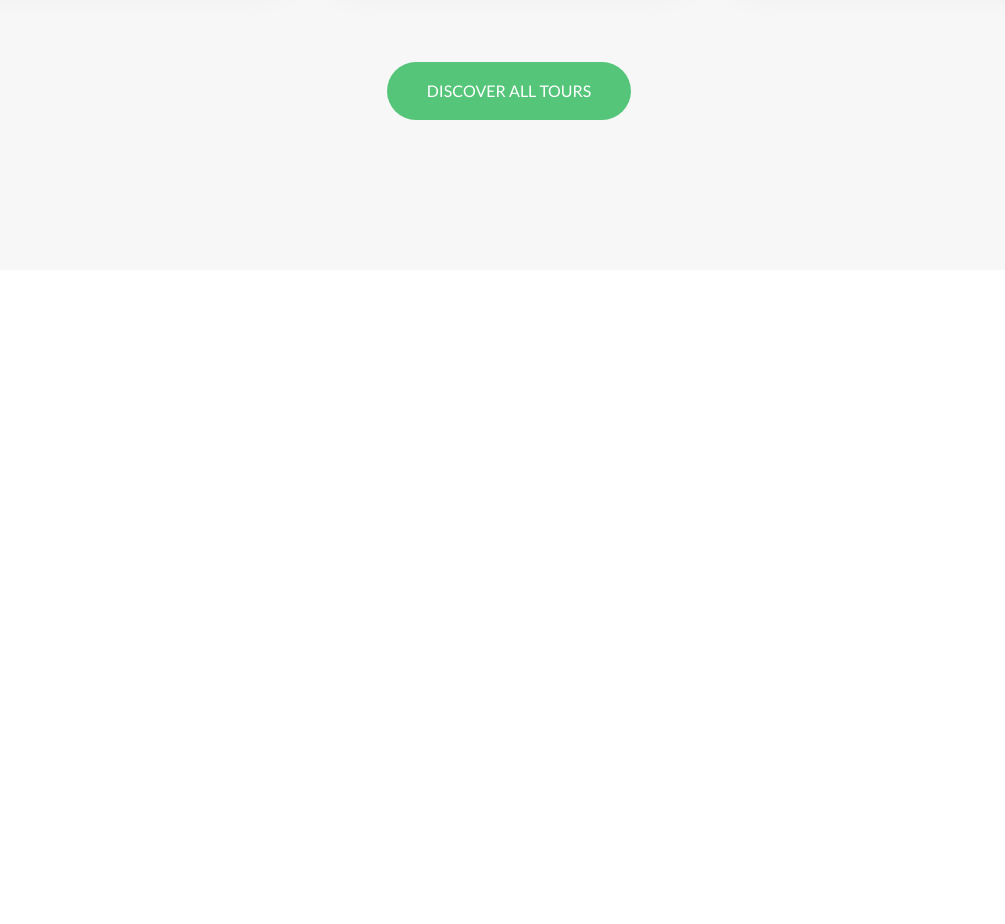
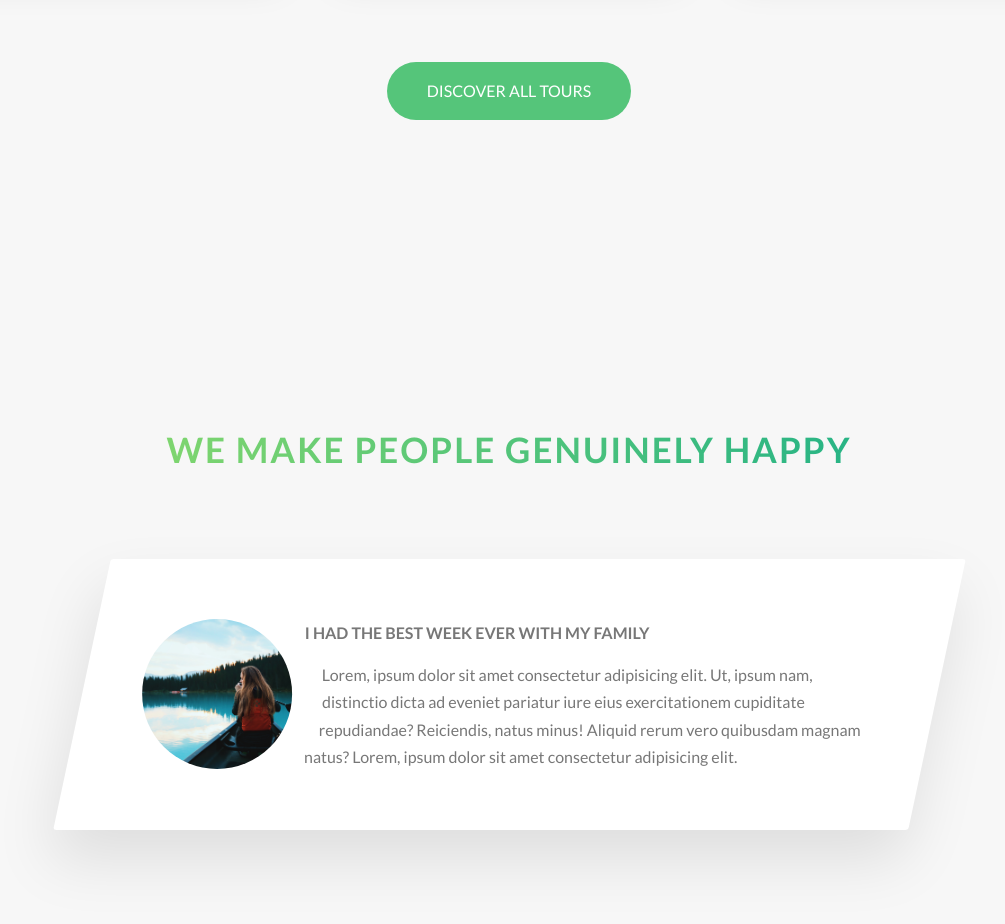
Before and after one commit to fabiovalinhos/Natours, a website: page index.html in a window 1280 px wide. Shown: the part 3065-3989 px from the top of the page, without its empty margins (131-1136 px from the left). Before the commit the page ends 3365 px from the top, so only its background shows below. Drawn offline with Linux system fonts and the light colour scheme.

Commit message:
Starter stories section

```diff
--- a/index.html
+++ b/index.html
@@ -211,6 +211,29 @@
                 </div>
 
             </section>
+
+            <section class="section-stories">
+                <div class="u-center-text u-margin-bottom-big">
+                    <h2 class="heading-secondary">
+                        We make people genuinely happy
+                    </h2>
+                </div>
+
+                <div class="row">
+                    <div class="story">
+                        <figure class="story__shape">
+                            <img src="img/nat-8.jpg" alt="Person on a tour" class="story__img">
+                            <figcaption class="story__caption">Mary Smith</figcaption>
+                        </figure>
+                        <div class="story__text">
+                            <h3 class="heading-tertiary u-margin-bottom-small">I had the best week ever with my family</h3>
+                            <p>
+                                Lorem, ipsum dolor sit amet consectetur adipisicing elit. Ut, ipsum nam, distinctio dicta ad eveniet pariatur iure eius exercitationem cupiditate repudiandae? Reiciendis, natus minus! Aliquid rerum vero quibusdam magnam natus? Lorem, ipsum dolor sit amet consectetur adipisicing elit.
+                            </p>
+                        </div>
+                    </div>
+                </div>
+            </section>
         </main>
 
 
--- /dev/null
+++ b/sass/components/_story.scss
@@ -0,0 +1,55 @@
+.story {
+    width: 75%;
+    margin: 0 auto;
+    box-shadow: 0 3rem 6rem rgba($color-black, .1);
+    background: $color-white;
+    border-radius: 3px;
+    padding: 6rem;
+    padding-left: 9rem;
+    font-size: $default-font-size;
+
+    transform: skewX(-12deg);
+
+    &__shape {
+        width: 15rem;
+        height: 15rem;
+        float: left;
+        -webkit-shape-outside: circle(50% at 50% 50%);
+        shape-outside: circle(50% at 50% 50%);
+
+        -webkit-clip-path: circle(50% at 50% 50%);
+        clip-path: circle(50% at 50% 50%);
+        transform: translatex(-3rem) skewX(12deg);;
+
+        // posicionar o figcaption
+        position: relative;
+    }
+
+    &__img {
+        // para acertar a figura, foi tentado width
+        height: 100%;
+    }
+
+    &__text {
+        transform: skewX(12deg);
+    }
+
+    &__caption {
+        position: absolute;
+        top: 50%;
+        left: 50%;
+        transform: translate(-50%, 20%);
+
+        color: $color-white;
+        text-transform: uppercase;
+        font-size: 1.7rem;
+        text-align: center;
+        opacity: 0;
+        transition: all .5s;
+    }
+
+    &:hover &__caption {
+        opacity: 1;
+        transform: translate(-50%, -50%);
+    }
+}
--- a/sass/main.scss
+++ b/sass/main.scss
@@ -16,3 +16,4 @@
 @import "components/composition";
 @import "components/feature-box";
 @import "components/card";
+@import "components/story";
--- a/sass/pages/_home.scss
+++ b/sass/pages/_home.scss
@@ -33,3 +33,8 @@
     padding: 25rem 0 15rem 0;
     margin-top: -11rem;
 }
+
+.section-stories {
+    padding: 15rem 0;
+    background-color: $color-grey-light-1;
+}
```
Also changed, not shown: css/style.css.
